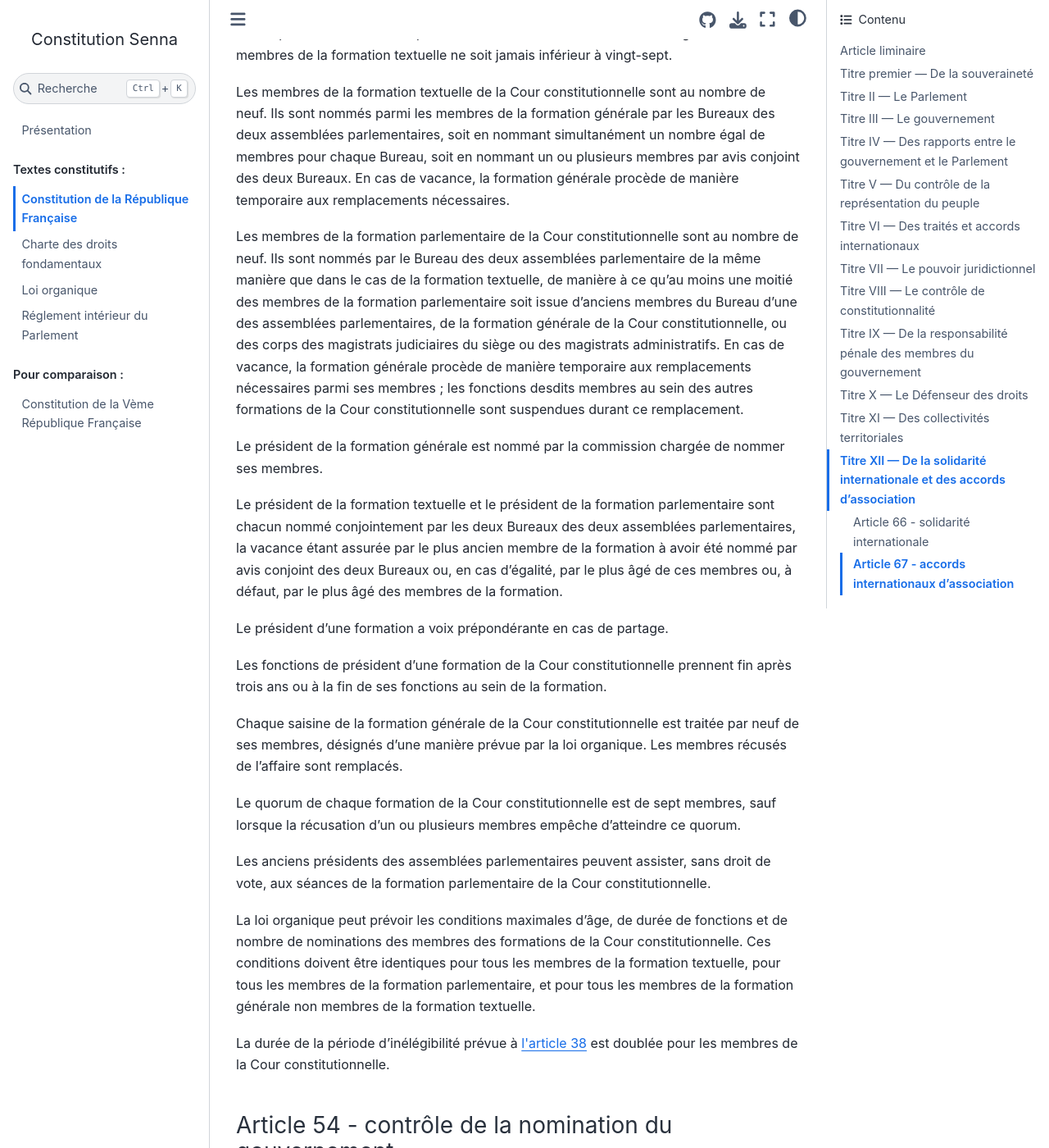
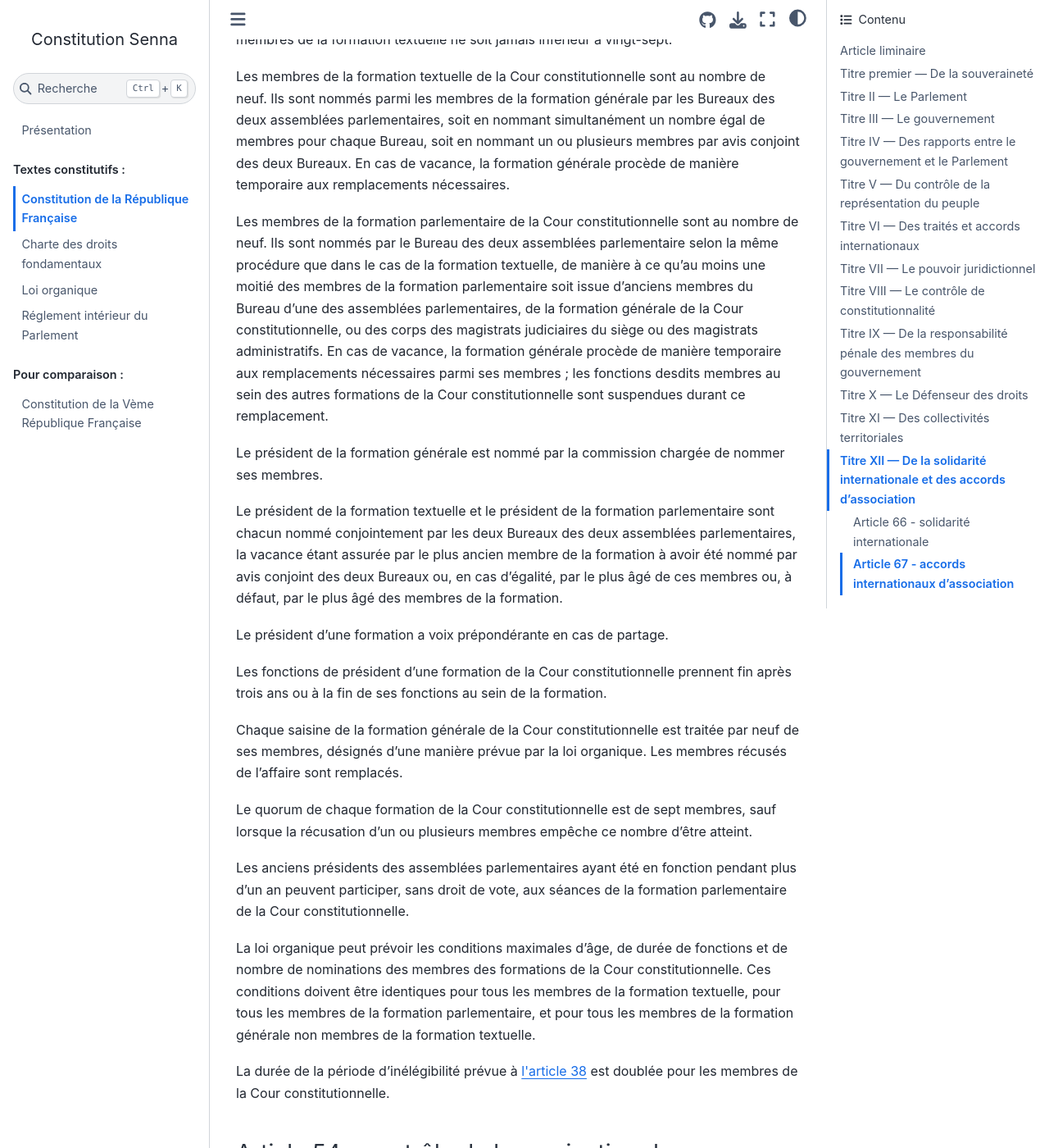
Before and after one commit to Gouvernathor/senna, a Sphinx documentation site: the page built from source/constitution.rst, in a window 1280 px wide and 1400 px high, scrolled down 19968 px. Shown: the whole window at 82% size. Built offline with Sphinx 7.4.7 and the Sphinx Book theme 1.1.4, drawn with Linux system fonts in a browser that asks for light colours; some of the changed text lies outside the part shown.

Commit message:
Reformulation, plus de participation des anciens présidents

```diff
--- a/source/constitution.rst
+++ b/source/constitution.rst
@@ -478,7 +476,7 @@
 
 Les membres de la formation textuelle de la Cour constitutionnelle sont au nombre de neuf. Ils sont nommés parmi les membres de la formation générale par les Bureaux des deux assemblées parlementaires, soit en nommant simultanément un nombre égal de membres pour chaque Bureau, soit en nommant un ou plusieurs membres par avis conjoint des deux Bureaux. En cas de vacance, la formation générale procède de manière temporaire aux remplacements nécessaires.
 
-Les membres de la formation parlementaire de la Cour constitutionnelle sont au nombre de neuf. Ils sont nommés par le Bureau des deux assemblées parlementaire de la même manière que dans le cas de la formation textuelle, de manière à ce qu'au moins une moitié des membres de la formation parlementaire soit issue d'anciens membres du Bureau d'une des assemblées parlementaires, de la formation générale de la Cour constitutionnelle, ou des corps des magistrats judiciaires du siège ou des magistrats administratifs. En cas de vacance, la formation générale procède de manière temporaire aux remplacements nécessaires parmi ses membres ; les fonctions desdits membres au sein des autres formations de la Cour constitutionnelle sont suspendues durant ce remplacement.
+Les membres de la formation parlementaire de la Cour constitutionnelle sont au nombre de neuf. Ils sont nommés par le Bureau des deux assemblées parlementaire selon la même procédure que dans le cas de la formation textuelle, de manière à ce qu'au moins une moitié des membres de la formation parlementaire soit issue d'anciens membres du Bureau d'une des assemblées parlementaires, de la formation générale de la Cour constitutionnelle, ou des corps des magistrats judiciaires du siège ou des magistrats administratifs. En cas de vacance, la formation générale procède de manière temporaire aux remplacements nécessaires parmi ses membres ; les fonctions desdits membres au sein des autres formations de la Cour constitutionnelle sont suspendues durant ce remplacement.
 
 Le président de la formation générale est nommé par la commission chargée de nommer ses membres.
 
@@ -490,9 +488,9 @@
 
 Chaque saisine de la formation générale de la Cour constitutionnelle est traitée par neuf de ses membres, désignés d'une manière prévue par la loi organique. Les membres récusés de l'affaire sont remplacés.
 
-Le quorum de chaque formation de la Cour constitutionnelle est de sept membres, sauf lorsque la récusation d'un ou plusieurs membres empêche d'atteindre ce quorum.
+Le quorum de chaque formation de la Cour constitutionnelle est de sept membres, sauf lorsque la récusation d'un ou plusieurs membres empêche ce nombre d'être atteint.
 
-Les anciens présidents des assemblées parlementaires peuvent assister, sans droit de vote, aux séances de la formation parlementaire de la Cour constitutionnelle.
+Les anciens présidents des assemblées parlementaires ayant été en fonction pendant plus d'un an peuvent participer, sans droit de vote, aux séances de la formation parlementaire de la Cour constitutionnelle.
 
 La loi organique peut prévoir les conditions maximales d'âge, de durée de fonctions et de nombre de nominations des membres des formations de la Cour constitutionnelle. Ces conditions doivent être identiques pour tous les membres de la formation textuelle, pour tous les membres de la formation parlementaire, et pour tous les membres de la formation générale non membres de la formation textuelle.
 
```
Also changed, not shown: other parts of source/constitution.rst (+2 -4 lines).
